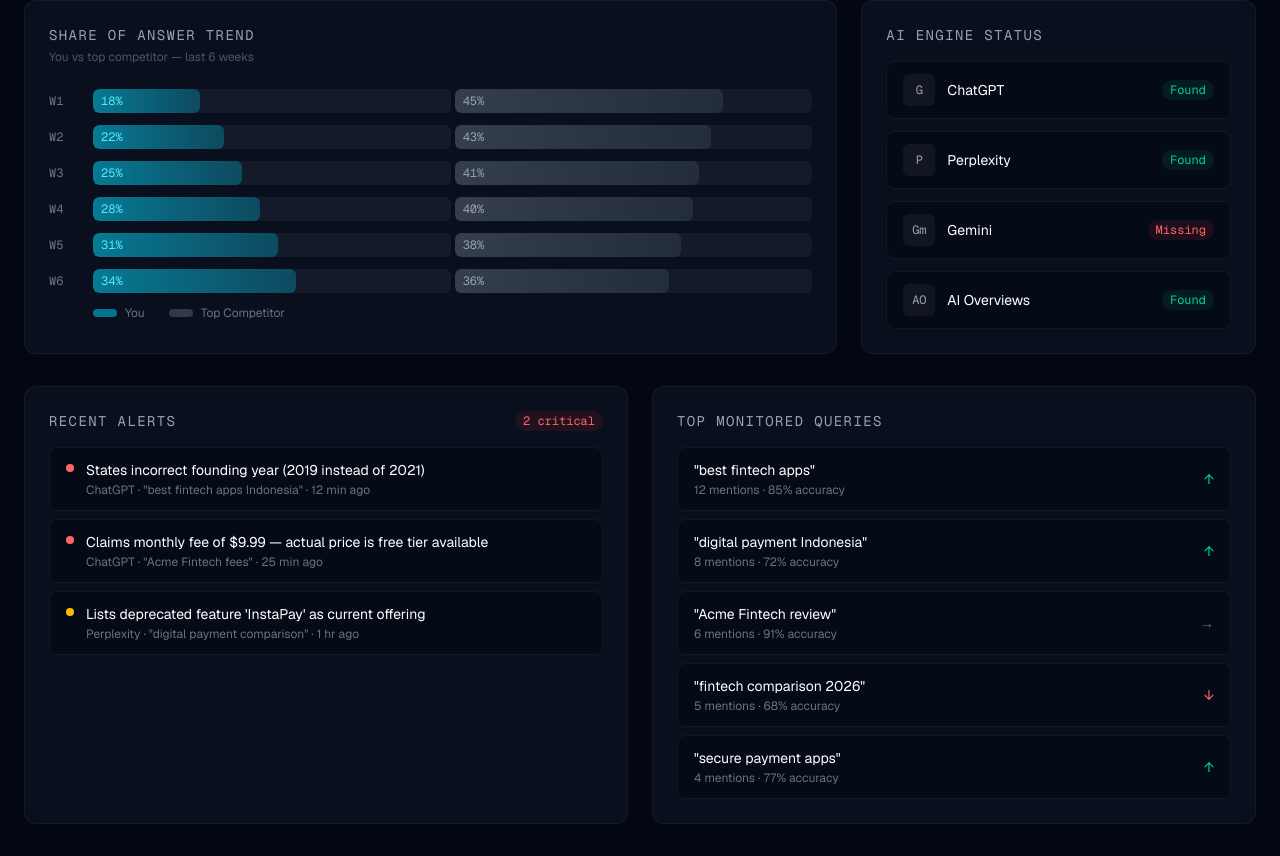
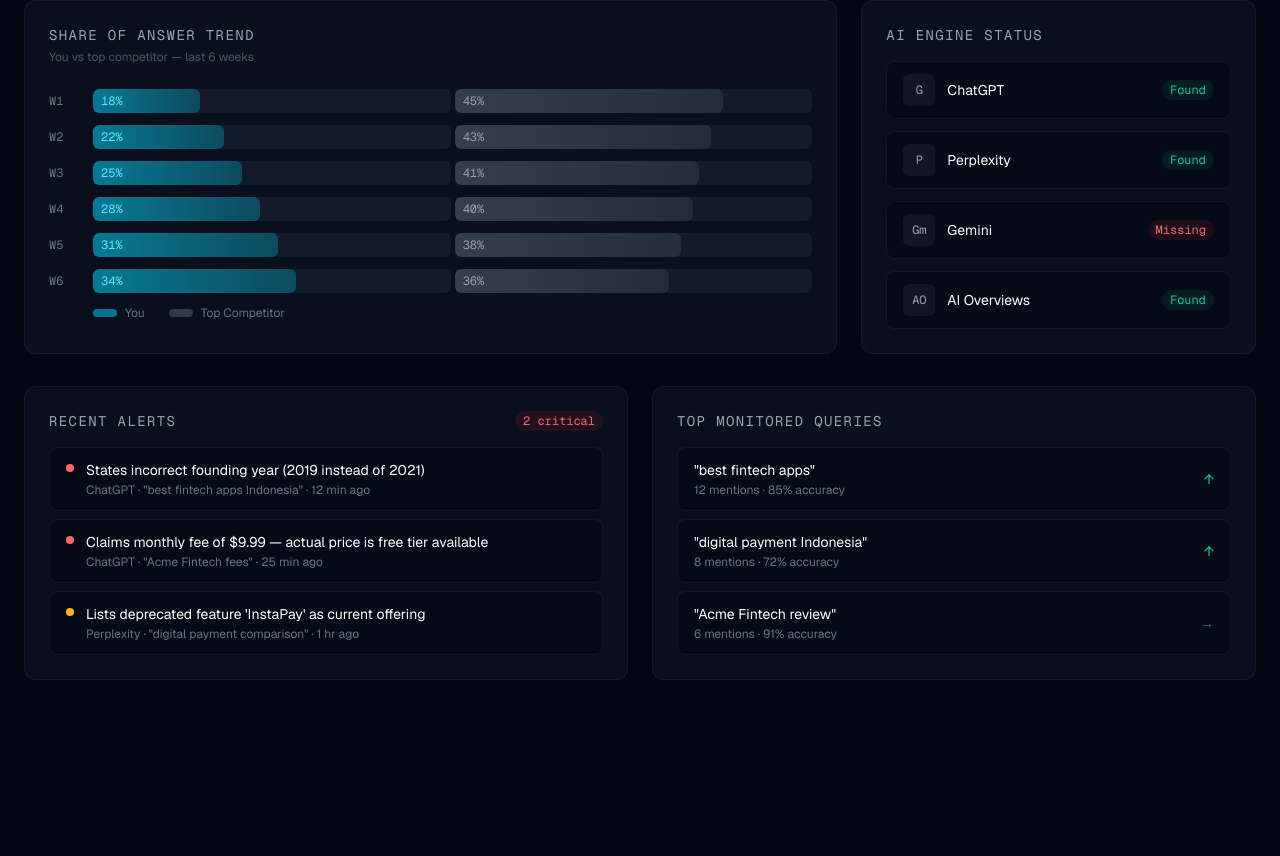
Before and after one commit to imheksa/ge0xa, a Next.js app: page /ge0xa/dashboard in a window 1280 px wide. Shown: the part 425-1281 px from the top of the page. After the commit the page ends 1137 px from the top, so only its background shows below. Built offline with nearby package versions, Linux system fonts and the light colour scheme.

Commit message:
Limit top monitored queries to 3 items to match alerts count

```diff
--- a/src/app/dashboard/page.tsx
+++ b/src/app/dashboard/page.tsx
@@ -209,7 +209,7 @@ function OverviewTab() {
         <div className="rounded-xl border border-white/5 bg-gray-900/50 p-6">
           <h3 className="text-sm font-mono uppercase tracking-widest text-gray-400">Top Monitored Queries</h3>
           <div className="mt-4 space-y-2">
-            {topQueries.map((q) => (
+            {topQueries.slice(0, 3).map((q) => (
               <div key={q.query} className="flex items-center justify-between rounded-lg border border-white/5 bg-gray-950/50 px-4 py-3">
                 <div className="min-w-0 flex-1">
                   <p className="text-sm text-white truncate">&quot;{q.query}&quot;</p>
```
